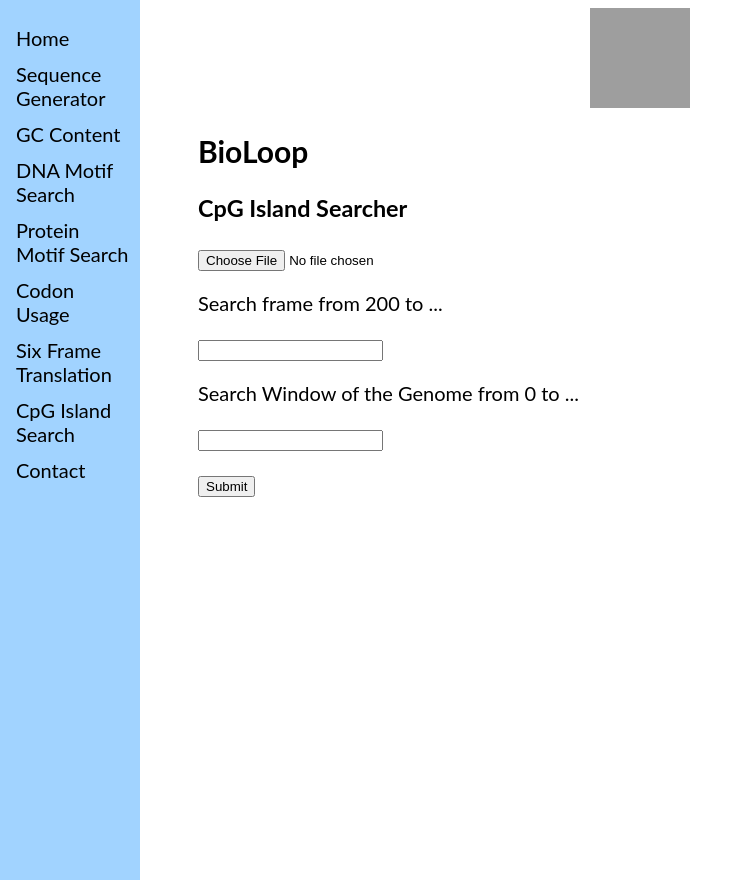
After one commit to MatousE/spirala, a Flask app: page /CpGIsland in a window 1280 px wide. The commit adds this page. Shown: the whole page, without its empty margins (0-737 px from the left). Run offline with Flask 2, Linux system fonts and the light colour scheme; grey boxes are pictures that could not be loaded.

Commit message:
feat: implementing the CpG Island search into the websites html as a new template CpGIsland.html and adding the the header for sidebar and adding the codeblock

```diff
--- a/app.py
+++ b/app.py
@@ -168,5 +168,30 @@ def frame_translation_input():
     return render_template('output.html', value=bio.sixframetranslation(seq))
 
 
+@app.route('/CpGIsland')
+def cpg_island():
+    """ This function renders the CpGIsland.html
+        template
+    """
+    return render_template('CpGIsland.html')
+
+
+@app.route('/CpGIsland', methods=['POST'])
+def cpg_island_input():
+    """ This functions takes a file, search window and
+        search frame and goes through sequences in the file
+        searching in the frames for CpG islands
+    """
+    file = request.files['file']
+    search_frame = int(request.form.get('frame'))
+    search_window = int(request.form.get('search_window'))
+    if search_frame < 200 or search_frame > 10000:
+        return render_template('output.html', value='Search frame must be greater than 200 and less than 10,000')
+    if search_window <= 0 or search_window > 5000000:
+        return render_template('output.html', value='Search windo must be greater than 0 and less than 5,000,000')
+    cpg_islands = bio.cpgisland(file, search_window, search_frame)
+    return render_template('output.html',value=cpg_islands)
+
+
 if __name__ == '__main__':
     app.run(debug=True)
--- /dev/null
+++ b/templates/CpGIsland.html
@@ -0,0 +1,12 @@
+{% extends 'index.html' %}
+{% block CpGIsland %}
+<h3>CpG Island Searcher</h3>
+<form method="POST" enctype="multipart/form-data">
+    <p><input type="file" name="file" accept=".txt"></p>
+    <label>Search frame from 200 to ...</label>
+    <p><input name="frame" class="textbox"></p>
+    <label>Search Window of the Genome from 0 to ...</label>
+    <p><input name="search_window" class="textbox"></p>
+    <p><input type="submit"></p>
+</form>
+{% endblock CpGIsland %}
--- a/templates/index.html
+++ b/templates/index.html
@@ -73,6 +73,7 @@
         <a href="/ProteinMotif"> Protein Motif Search</a>
         <a href="/CodonUsage">Codon Usage</a>
         <a href="/FrameTranslation"> Six Frame Translation</a>
+        <a href="/CpGIsland"> CpG Island Search</a>
         <a href="/contact">Contact</a>
     </div>
 
@@ -93,6 +94,7 @@
         {% block ProteinMotif %}{% endblock ProteinMotif %}
         {% block CodonUsage %}{% endblock CodonUsage %}
         {% block FrameTranslation %}{% endblock FrameTranslation %}
+        {% block CpGIsland %}{% endblock CpGIsland %}
     </div>
 
 </body>
```
Also changed, not shown: bioloopcalc.py (+49 -11 lines).
